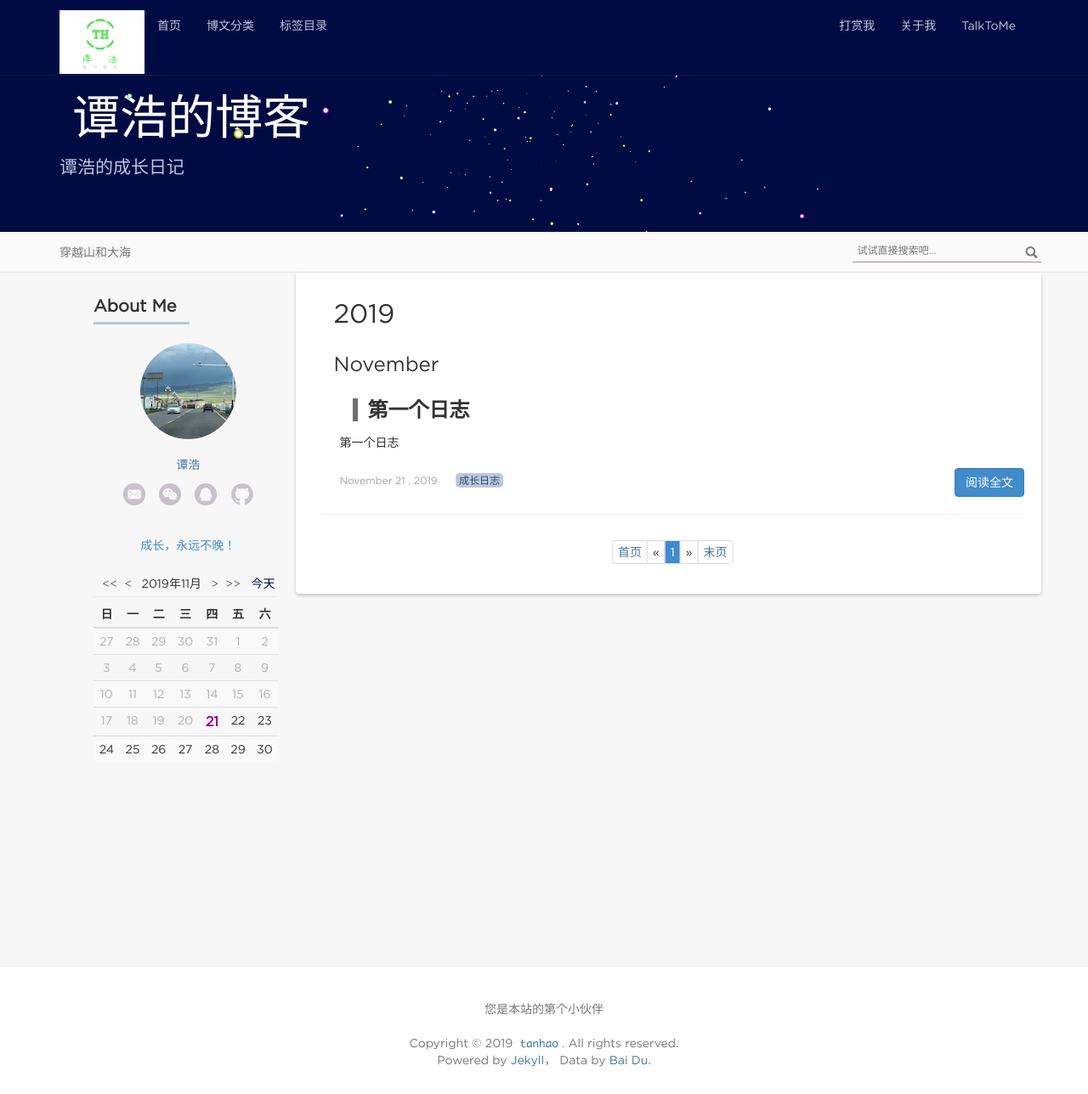
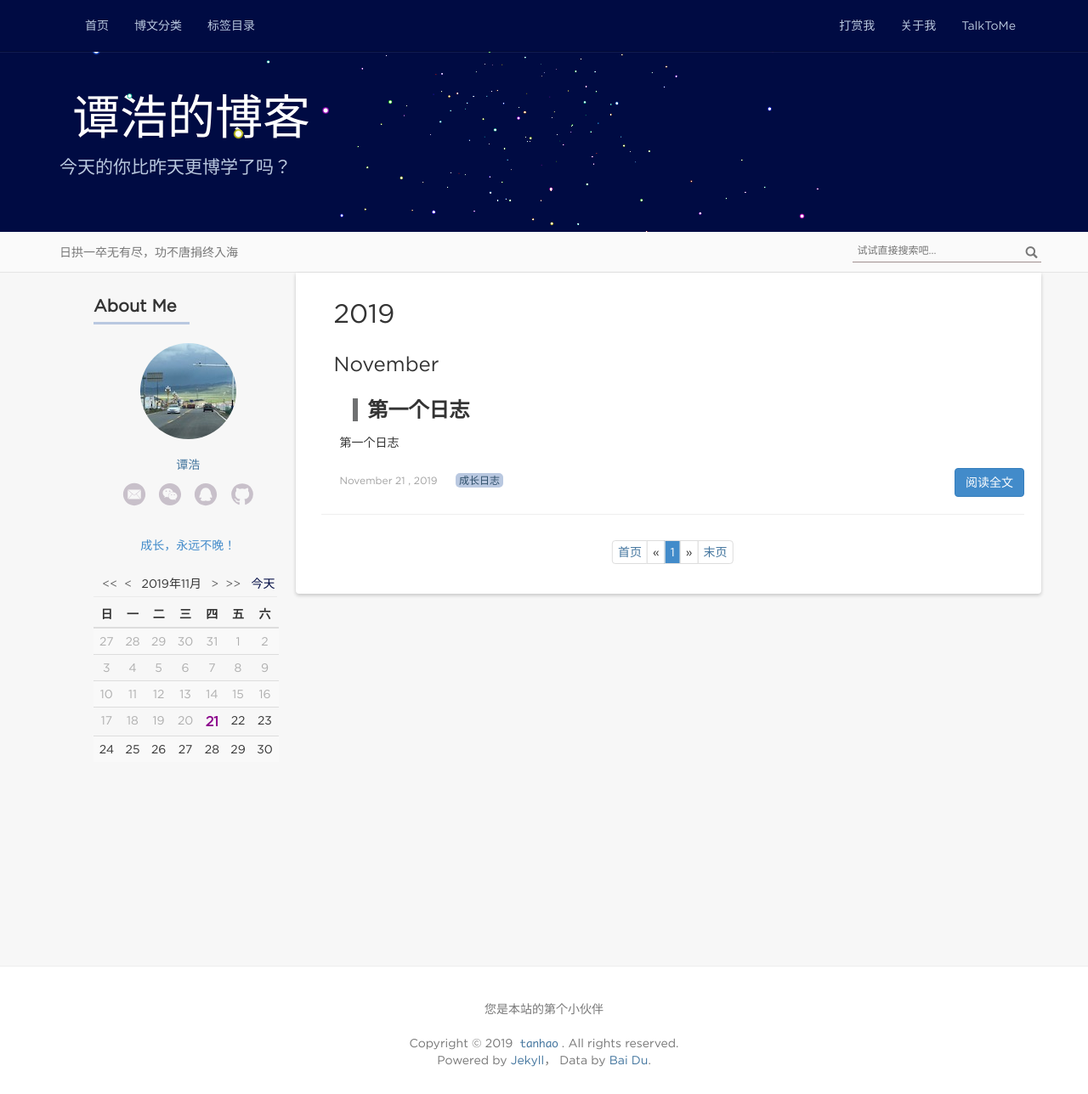
Before and after one commit to ietanhao/ietanhao.github.io, a Jekyll site: the page built from index.html, in a window 1280 px wide and 1288 px high. Shown: the whole window at 85% size. Built offline with Jekyll 4.4.1, drawn with Linux system fonts in a browser that asks for light colours; nearby versions of some CDN libraries; the list of posts is cut into pages by our own code; comment, search, counter and statistics services are not loaded.

Commit message:
logo和座右铭修改

```diff
--- a/_config.yml
+++ b/_config.yml
@@ -6,10 +6,10 @@ url: https://ietanhao.github.io
 resume_site: https://ietanhao.github.io/me/
 github: https://github.com/ietanhao
 baseurl: ""  #根目录
-description: 谭浩的成长日记
-motto: 日拱一卒
+description: 今天的你比昨天更博学了吗？
+motto: 读万卷书，行万里路
 #motto: 如果生活欺骗了你，不要悲伤，不要哭泣。
-banner: 穿越山和大海
+banner: 日拱一卒无有尽，功不唐捐终入海
 #permalink: /:categories/:year/:month/:day/:title/
 permalink: /:year/:month/:day/:title/
 excerpt_separator:  '<!-- more -->' #文章摘要
--- a/_includes/header.html
+++ b/_includes/header.html
@@ -6,9 +6,9 @@
         <span class="icon-bar"></span>
         <span class="icon-bar"></span>
       </button>
-      <a href="/" class="navbar-brand">
-        <img src="{{ '/styles/images/logo.png' | prepend: site.baseurl }}" alt="谭浩的个人博客">
-      </a>
+    <!--   <a href="/" class="navbar-brand">
+        <img src="{{ '/styles/images/logo.png' | prepend: site.baseurl }}" alt="谭浩的技术博客">
+      </a> -->
     </div>
     <nav class="collapse navbar-collapse bs-navbar-collapse" role="navigation">
       <ul class="nav navbar-nav">
```
Also changed, not shown: 2 other files.
